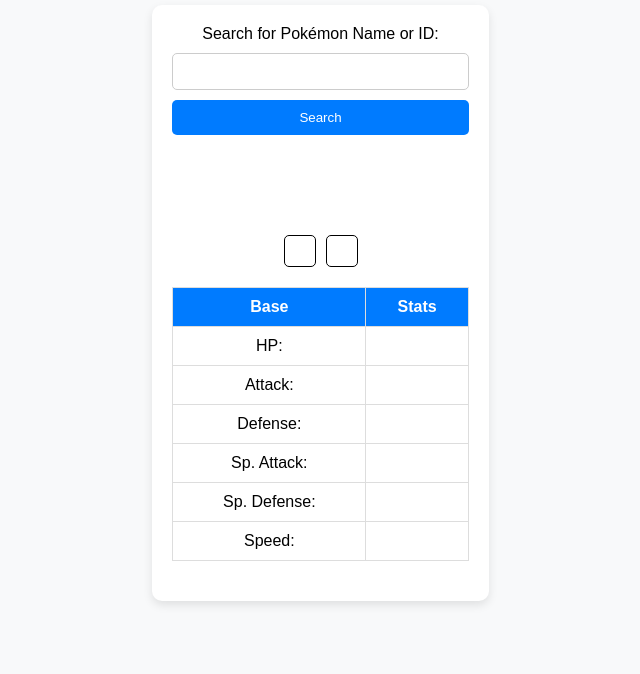
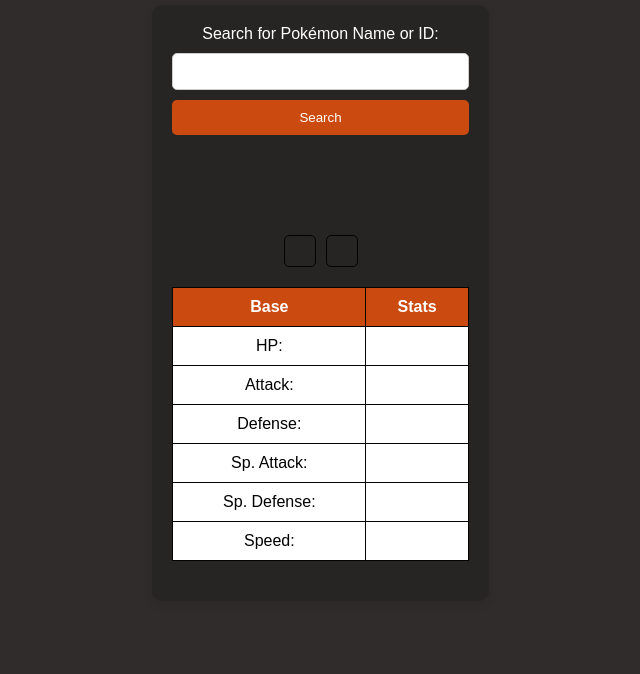
Before and after one commit to RodasaL/Pokemon_API, a plain HTML site: page index.html in a window 1280 px wide. Shown: the part 126-800 px from the top of the page, without its empty margins (323-963 px from the left). Drawn offline with Linux system fonts and the light colour scheme.

Commit message:
css
css changes

```diff
--- a/scripts.js
+++ b/scripts.js
@@ -136,6 +136,7 @@
         conversionh.toFixed(1);
     }
     else{
-        conversionh = height_f;
+        conversionh = height_f / 10;
+
     }
 }
--- a/styles.css
+++ b/styles.css
@@ -8,7 +8,7 @@
 
 /* Layout principal */
 body {
-    background-color: #f8f9fa;
+    background-color: #302c2c;
     display: flex;
     justify-content: center;
     align-items: center;
@@ -17,13 +17,16 @@
 }
 
 h1 {
-    color: #333;
+    color: #fbfafa;
     margin-bottom: 20px;
+}
+.name-and-id,.size,#types{
+    color: white;
 }
 
 /* Container principal */
 .container {
-    background: white;
+    background: rgb(39, 36, 36);
     padding: 20px;
     border-radius: 10px;
     box-shadow: 0px 4px 10px rgba(0, 0, 0, 0.1);
@@ -48,15 +51,15 @@
 button {
     padding: 10px;
     border: none;
-    background-color: #007bff;
-    color: white;
+    background-color: #cb4a0f;
+    color: rgb(255, 255, 255);
     cursor: pointer;
     border-radius: 5px;
     transition: 0.3s;
 }
 
 button:hover {
-    background-color: #0056b3;
+    background-color: #f5f7f9;
 }
 
 /* Output */
@@ -85,10 +88,13 @@
   .color-square {
     width: 30px;
     height: 30px;
-    border: 1px solid #000;
+    border: 1px solid #030202;
     border-radius: 5px;
   }
 
+  label{
+    color: white;
+  }
 /* Centralizar imagens */
 .top-container {
     display: flex;
@@ -126,12 +132,12 @@
 }
 
 th, td {
-    border: 1px solid #ddd;
+    border: 1px solid #040404;
     padding: 10px;
 }
 
 th {
-    background-color: #007bff;
+    background-color: #cb4a0f;
     color: white;
 }
 
```
